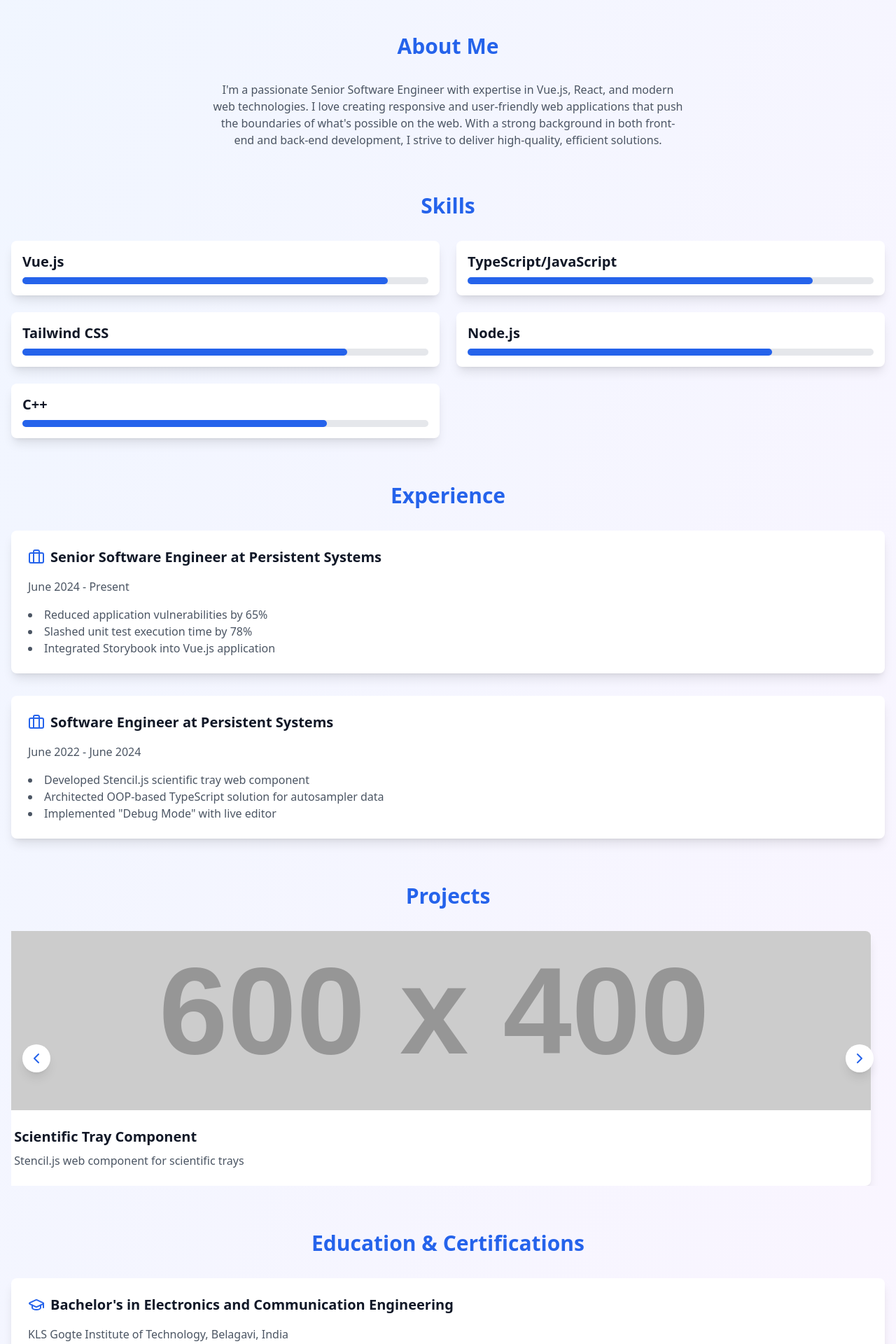
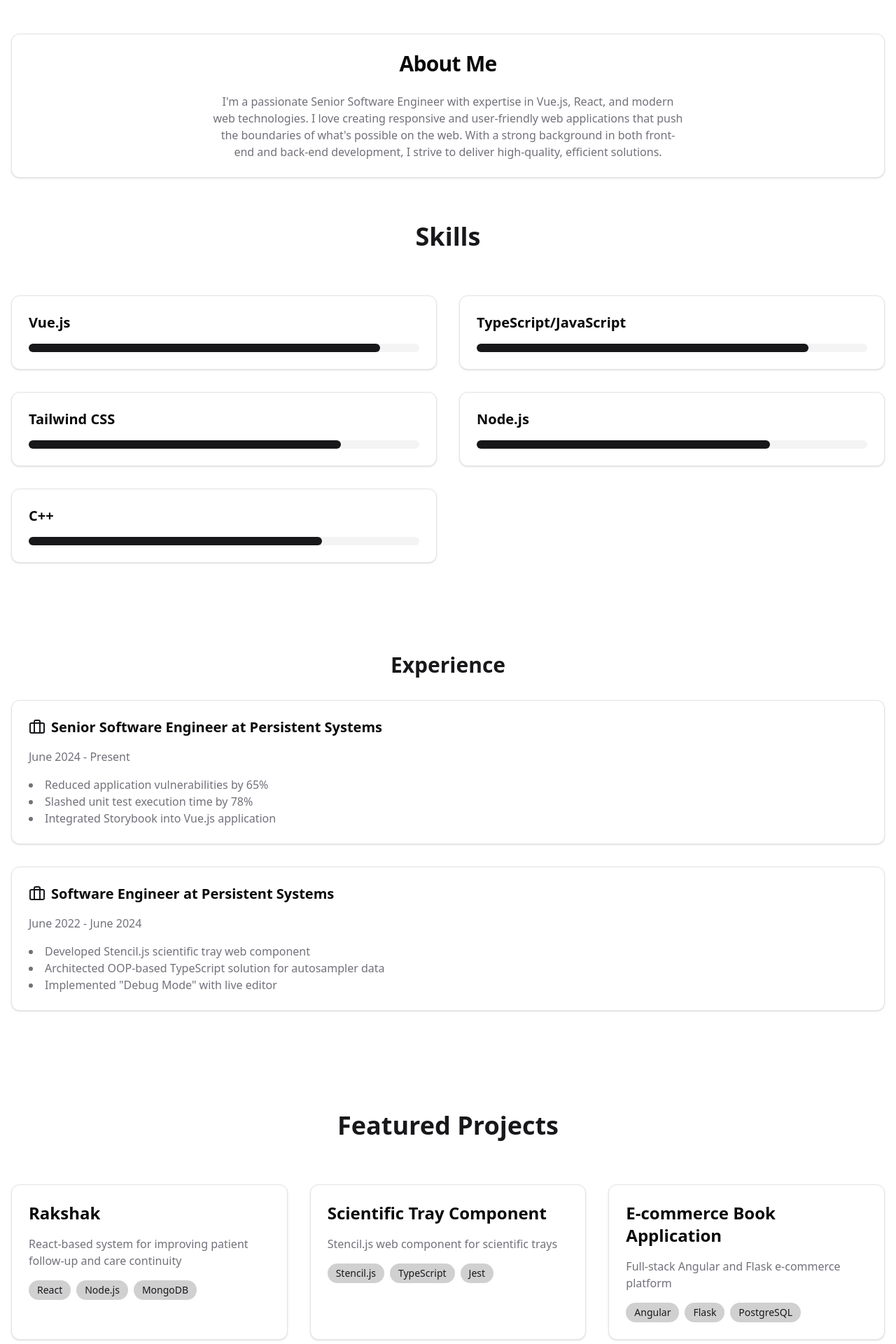
Before and after one commit to Ashit743/portfolio-vue, a Vue app in the folder vue-portfolio/: page / in a window 1280 px wide. Shown: the part 880-2800 px from the top of the page at 70% size. Built offline with nearby package versions, Linux system fonts and the light colour scheme.

Commit message:
shadcn dark and light mode

```diff
--- a/vue-portfolio/src/View/Home.vue
+++ b/vue-portfolio/src/View/Home.vue
@@ -1,31 +1,51 @@
 <script setup>
 import { ref, onMounted, onUnmounted, computed } from 'vue'
-import { SunIcon, MoonIcon, ChevronLeftIcon, ChevronRightIcon, BriefcaseIcon, GraduationCapIcon, AwardIcon, ArrowUpIcon } from 'lucide-vue-next'
-import { useIntervalFn } from '@vueuse/core'
-import { gsap } from 'gsap'
-import { ScrollTrigger } from 'gsap/ScrollTrigger'
-import { TextPlugin } from 'gsap/TextPlugin'
-import ashitAvatar from '@/components/ashitAvatar.vue'
-gsap.registerPlugin(ScrollTrigger, TextPlugin)
+import {
+  SunIcon,
+  MoonIcon,
+  BriefcaseIcon,
+  GraduationCapIcon,
+  AwardIcon,
+  ArrowUpIcon
+} from 'lucide-vue-next'
+import {
+  Card,
+  CardContent,
+  CardHeader,
+  CardTitle,
+} from "@/components/ui/card"
+import {
+  Button
+} from "@/components/ui/button"
 
 const isDarkMode = ref(false)
-const currentProjectIndex = ref(0)
 const isLoading = ref(true)
 const showScrollTop = ref(false)
 
 const skills = [
-  { name: 'Vue.js', level: 90 },
-  { name: 'TypeScript/JavaScript', level: 85 },
-  { name: 'Tailwind CSS', level: 80 },
-  { name: 'Node.js', level: 75 },
-  { name: 'C++', level: 75 },
+  { name: 'Vue.js', level: 90, color: 'hsl(var(--primary))' },
+  { name: 'TypeScript/JavaScript', level: 85, color: 'hsl(var(--primary))' },
+  { name: 'Tailwind CSS', level: 80, color: 'hsl(var(--primary))' },
+  { name: 'Node.js', level: 75, color: 'hsl(var(--primary))' },
+  { name: 'C++', level: 75, color: 'hsl(var(--primary))' },
 ]
 
 const projects = [
-  { name: 'Rakshak', description: 'React-based system for improving patient follow-up and care continuity', image: 'https://via.placeholder.com/600x400.png?text=Rakshak' },
-  { name: 'Scientific Tray Component', description: 'Stencil.js web component for scientific trays', image: 'https://via.placeholder.com/600x400.png?text=Scientific+Tray' },
-  { name: 'E-commerce Book Application', description: 'Full-stack Angular and Flask e-commerce platform', image: 'https://via.placeholder.com/600x400.png?text=E-commerce+App' },
-  { name: 'GMT-based Date Handling System', description: 'Pinia-powered date handling system for Vue.js', image: 'https://via.placeholder.com/600x400.png?text=Date+Handling+System' },
+  {
+    name: 'Rakshak',
+    description: 'React-based system for improving patient follow-up and care continuity',
+    tech: ['React', 'Node.js', 'MongoDB'],
+  },
+  {
+    name: 'Scientific Tray Component',
+    description: 'Stencil.js web component for scientific trays',
+    tech: ['Stencil.js', 'TypeScript', 'Jest'],
+  },
+  {
+    name: 'E-commerce Book Application',
+    description: 'Full-stack Angular and Flask e-commerce platform',
+    tech: ['Angular', 'Flask', 'PostgreSQL'],
+  },
 ]
 
 const experiences = [
@@ -56,40 +76,6 @@ const toggleDarkMode = () => {
   document.documentElement.classList.toggle('dark')
 }
 
-const nextProject = () => {
-  gsap.to('.project-slide', {
-    x: '-100%',
-    opacity: 0,
-    duration: 0.5,
-    onComplete: () => {
-      currentProjectIndex.value = (currentProjectIndex.value + 1) % projects.length
-      gsap.fromTo('.project-slide',
-        { x: '100%', opacity: 0 },
-        { x: '0%', opacity: 1, duration: 0.5 }
-      )
-    }
-  })
-}
-
-const prevProject = () => {
-  gsap.to('.project-slide', {
-    x: '100%',
-    opacity: 0,
-    duration: 0.5,
-    onComplete: () => {
-      currentProjectIndex.value = (currentProjectIndex.value - 1 + projects.length) % projects.length
-      gsap.fromTo('.project-slide',
-        { x: '-100%', opacity: 0 },
-        { x: '0%', opacity: 1, duration: 0.5 }
-      )
-    }
-  })
-}
-
-const { pause, resume } = useIntervalFn(() => {
-  nextProject()
-}, 5000)
-
 const scrollToTop = () => {
   window.scrollTo({ top: 0, behavior: 'smooth' })
 }
@@ -98,283 +84,243 @@ const handleScroll = () => {
   showScrollTop.value = window.scrollY > 500
 }
 
+const typewriterText = computed(() => [
+  "I build web applications.",
+  "I solve complex problems.",
+  "I create user-friendly interfaces.",
+  "I optimize performance.",
+  "I love coding."
+])
+
 onMounted(() => {
-  resume()
-  animateHero()
-  animateSkills()
-  animateSections()
   window.addEventListener('scroll', handleScroll)
 
-  // Simulate loading
   setTimeout(() => {
     isLoading.value = false
     document.body.style.overflow = 'visible'
   }, 2000)
 
   // Typewriter effect
-    let i = 0;
-  const txt = typewriterText.value;
-  let charIndex = 0;
-  let currentText = 0;
+  let currentText = 0
+  let charIndex = 0
   const typeWriter = () => {
+    const txt = typewriterText.value
     if (charIndex < txt[currentText].length) {
-      document.querySelector(".typewriter").innerHTML += txt[currentText].charAt(charIndex);
-      charIndex++;
-      setTimeout(typeWriter, 100);
+      const typewriterEl = document.querySelector(".typewriter")
+      if (typewriterEl) {
+        typewriterEl.innerHTML += txt[currentText].charAt(charIndex)
+        charIndex++
+        setTimeout(typeWriter, 100)
+      }
     } else {
       setTimeout(() => {
-        document.querySelector(".typewriter").innerHTML = "";
-        currentText = (currentText + 1) % txt.length;
-        charIndex = 0;
-        typeWriter();
-      }, 2000);
+        const typewriterEl = document.querySelector(".typewriter")
+        if (typewriterEl) {
+          typewriterEl.innerHTML = ""
+          currentText = (currentText + 1) % txt.length
+          charIndex = 0
+          typeWriter()
+        }
+      }, 2000)
     }
   }
-  typeWriter();
+  typeWriter()
 })
 
 onUnmounted(() => {
-  pause()
   window.removeEventListener('scroll', handleScroll)
-})
-
-const animateHero = () => {
-  const tl = gsap.timeline()
-  tl.from('.hero-title', { opacity: 0, y: 50, duration: 1, ease: 'power3.out' })
-    .from('.hero-subtitle', { opacity: 0, y: 20, duration: 1, ease: 'power3.out' }, '-=0.5')
-}
-
-const animateSkills = () => {
-  gsap.from('.skill-bar', {
-    width: 0,
-    duration: 1.5,
-    ease: 'power2.out',
-    stagger: 0.2,
-    scrollTrigger: {
-      trigger: '.skills-section',
-      start: 'top 80%',
-    },
-  })
-}
-
-const animateSections = () => {
-  gsap.utils.toArray('.animate-section').forEach((section, i) => {
-    gsap.from(section, {
-      opacity: 0,
-      y: 50,
-      duration: 1,
-      ease: 'power3.out',
-      scrollTrigger: {
-        trigger: section,
-        start: 'top 80%',
-      },
-    })
-  })
-}
-
-const typewriterText = computed(() => {
-  return [
-    "I build web applications.",
-    "I solve complex problems.",
-    "I create user-friendly interfaces.",
-    "I optimize performance.",
-    "I love coding."
-  ]
 })
 </script>
 
 <template>
-  <div :class="{ 'dark': isDarkMode }" class="min-h-screen bg-gradient-to-br from-blue-50 to-purple-50 dark:from-gray-900 dark:to-blue-900 text-gray-900 dark:text-white transition-colors duration-300">
+  <div :class="{ 'dark': isDarkMode }" class="min-h-screen bg-background text-foreground">
     <!-- Loading Screen -->
-    <div v-if="isLoading" class="fixed inset-0 z-50 flex items-center justify-center bg-white dark:bg-gray-900">
-      <div class="text-4xl font-bold text-blue-600 dark:text-blue-400">
-        <span class="animate-pulse">Loading...</span>
-        <span class="animate-bounce">.</span>
-        <span class="animate-bounce delay-100">.</span>
-        <span class="animate-bounce delay-200">.</span>
+    <div v-if="isLoading" class="fixed inset-0 z-50 flex items-center justify-center bg-background">
+      <div class="relative">
+        <div class="w-16 h-16 border-4 border-primary border-t-transparent rounded-full animate-spin"></div>
+        <div class="absolute inset-0 flex items-center justify-center">
+          <span class="text-primary text-xl">A</span>
+        </div>
       </div>
     </div>
 
     <!-- Navigation Bar -->
-    <nav class="bg-white bg-opacity-80 dark:bg-gray-800 dark:bg-opacity-80 backdrop-filter backdrop-blur-lg p-4 fixed w-full z-10">
+    <nav class="bg-background/80 backdrop-blur-xl p-4 fixed w-full z-10 border-b border-border">
       <div class="container mx-auto flex justify-between items-center">
-        <a href="#" class="text-2xl font-bold text-blue-600 dark:text-blue-400"><ashitAvatar/></a>
+        <a href="#" class="text-2xl font-bold text-primary">AD</a>
         <div class="space-x-4">
-          <a href="#about" class="hover:text-blue-600 dark:hover:text-blue-400 transition-colors duration-300">About</a>
-          <a href="#skills" class="hover:text-blue-600 dark:hover:text-blue-400 transition-colors duration-300">Skills</a>
-          <a href="#experience" class="hover:text-blue-600 dark:hover:text-blue-400 transition-colors duration-300">Experience</a>
-          <a href="#projects" class="hover:text-blue-600 dark:hover:text-blue-400 transition-colors duration-300">Projects</a>
+          <Button variant="ghost" asChild>
+            <a href="#about">About</a>
+          </Button>
+          <Button variant="ghost" asChild>
+            <a href="#skills">Skills</a>
+          </Button>
+          <Button variant="ghost" asChild>
+            <a href="#experience">Experience</a>
+          </Button>
+          <Button variant="ghost" asChild>
+            <a href="#projects">Projects</a>
+          </Button>
         </div>
       </div>
     </nav>
 
-    <button
+    <Button
       @click="toggleDarkMode"
-      class="fixed top-20 right-4 p-2 rounded-full bg-white dark:bg-gray-800 text-blue-600 dark:text-blue-400 shadow-lg z-10 transition-colors duration-300"
+      variant="outline"
+      class="fixed top-20 right-4 p-2 z-10"
     >
       <SunIcon v-if="isDarkMode" class="w-6 h-6" />
       <MoonIcon v-else class="w-6 h-6" />
-    </button>
+    </Button>
 
     <main class="pt-16">
       <!-- Hero Section -->
-      <section class="relative h-screen flex items-center justify-center overflow-hidden">
-        <div class="text-center">
-          <h1 class="hero-title text-6xl font-bold mb-4 text-blue-600 dark:text-blue-400">Ashit Darurmath</h1>
-          <p class="hero-subtitle text-2xl text-gray-600 dark:text-gray-300">Senior Software Engineer</p>
-          <div class="mt-4 h-8">
-            <span class="typewriter text-xl text-gray-600 dark:text-gray-300"></span>
+      <section class="relative min-h-screen flex items-center justify-center overflow-hidden">
+        <div class="hero-bg-shapes absolute inset-0 z-0">
+          <div class="absolute top-1/4 left-1/4 w-64 h-64 bg-primary/10 rounded-full filter blur-3xl animate-pulse"></div>
+          <div class="absolute bottom-1/4 right-1/4 w-64 h-64 bg-primary/10 rounded-full filter blur-3xl animate-pulse delay-1000"></div>
         </div>
+
+        <div class="text-center px-4">
+          <h1 class="hero-title text-7xl font-bold mb-4 text-primary">
+            Ashit Darurmath
+          </h1>
+          <p class="hero-subtitle text-3xl text-muted-foreground">Senior Software Engineer</p>
+          <div class="mt-8 h-8">
+            <span class="typewriter text-xl text-muted-foreground"></span>
           </div>
-        <div class="absolute inset-0 z-0">
-          <div class="absolute inset-0 bg-gradient-to-r from-blue-500 to-purple-500 opacity-20 dark:opacity-40"></div>
         </div>
       </section>
 
       <div class="container mx-auto px-4 py-16">
-        <section id="about" class="mb-16 animate-section">
-          <h2 class="text-3xl font-bold mb-8 text-center text-blue-600 dark:text-blue-400">About Me</h2>
-          <p class="text-gray-600 dark:text-gray-300 text-center max-w-2xl mx-auto">
+        <!-- About Section -->
+        <section id="about" class="mb-16">
+          <Card>
+            <CardHeader>
+              <CardTitle class="text-3xl font-bold text-center">About Me</CardTitle>
+            </CardHeader>
+            <CardContent>
+              <p class="text-muted-foreground text-center max-w-2xl mx-auto">
                 I'm a passionate Senior Software Engineer with expertise in Vue.js, React, and modern web technologies.
                 I love creating responsive and user-friendly web applications that push the boundaries of what's possible on the web.
                 With a strong background in both front-end and back-end development, I strive to deliver high-quality, efficient solutions.
               </p>
+            </CardContent>
+          </Card>
         </section>
 
-        <section id="skills" class="mb-16 skills-section animate-section">
-          <h2 class="text-3xl font-bold mb-8 text-center text-blue-600 dark:text-blue-400">Skills</h2>
-          <div class="grid grid-cols-1 sm:grid-cols-2 gap-6">
-            <div v-for="skill in skills" :key="skill.name" class="bg-white dark:bg-gray-800 rounded-lg p-4 shadow-lg">
-              <h3 class="text-xl font-semibold mb-2">{{ skill.name }}</h3>
-              <div class="w-full bg-gray-200 dark:bg-gray-700 rounded-full h-2.5">
-                <div class="skill-bar bg-blue-600 dark:bg-blue-400 h-2.5 rounded-full" :style="{ width: `${skill.level}%` }"></div>
+        <!-- Skills Section -->
+        <section id="skills" class="mb-32">
+          <h2 class="text-4xl font-bold mb-16 text-center text-primary">Skills</h2>
+          <div class="grid grid-cols-1 sm:grid-cols-2 gap-8">
+            <Card v-for="skill in skills" :key="skill.name" class="group perspective">
+              <CardContent class="p-6">
+                <h3 class="text-xl font-semibold mb-4">{{ skill.name }}</h3>
+                <div class="w-full bg-muted rounded-full h-3">
+                  <div class="h-3 rounded-full transition-all duration-300 bg-primary"
+                       :style="{ width: `${skill.level}%` }"></div>
                 </div>
-            </div>
+              </CardContent>
+            </Card>
           </div>
         </section>
 
-        <section id="experience" class="mb-16 animate-section">
-          <h2 class="text-3xl font-bold mb-8 text-center text-blue-600 dark:text-blue-400">Experience</h2>
+        <!-- Experience Section -->
+        <section id="experience" class="mb-16">
+          <h2 class="text-3xl font-bold mb-8 text-center text-primary">Experience</h2>
           <div class="space-y-8">
-            <div v-for="(exp, index) in experiences" :key="index" class="bg-white dark:bg-gray-800 rounded-lg p-6 shadow-lg">
+            <Card v-for="(exp, index) in experiences" :key="index">
+              <CardContent class="p-6">
                 <div class="flex items-center mb-4">
-                <BriefcaseIcon class="w-6 h-6 mr-2 text-blue-600 dark:text-blue-400" />
+                  <BriefcaseIcon class="w-6 h-6 mr-2 text-primary" />
                   <h3 class="text-xl font-semibold">{{ exp.role }} at {{ exp.company }}</h3>
                 </div>
-              <p class="text-gray-600 dark:text-gray-300 mb-4">{{ exp.duration }}</p>
-              <ul class="list-disc list-inside text-gray-600 dark:text-gray-300">
+                <p class="text-muted-foreground mb-4">{{ exp.duration }}</p>
+                <ul class="list-disc list-inside text-muted-foreground">
                   <li v-for="highlight in exp.highlights" :key="highlight">{{ highlight }}</li>
                 </ul>
-            </div>
+              </CardContent>
+            </Card>
           </div>
         </section>
 
-        <section id="projects" class="animate-section">
-          <h2 class="text-3xl font-bold mb-8 text-center text-blue-600 dark:text-blue-400">Projects</h2>
-          <div class="relative overflow-hidden">
-            <div class="project-slide">
-              <div class="bg-white dark:bg-gray-800 rounded-lg overflow-hidden shadow-lg">
-                <img
-                  :src="projects[currentProjectIndex].image"
-                  :alt="projects[currentProjectIndex].name"
-                  class="w-full h-64 object-cover"
-                />
-                <div class="p-6">
-                  <h3 class="text-xl font-semibold mb-2">{{ projects[currentProjectIndex].name }}</h3>
-                  <p class="text-gray-600 dark:text-gray-300">{{ projects[currentProjectIndex].description }}</p>
+        <!-- Projects Section -->
+        <section id="projects" class="py-20">
+          <h2 class="text-4xl font-bold text-center mb-16 text-primary">Featured Projects</h2>
+          <div class="grid grid-cols-1 md:grid-cols-3 gap-8">
+            <Card v-for="project in projects"
+                  :key="project.name"
+                  class="transform hover:scale-105 transition-all duration-300">
+              <CardContent class="p-6">
+                <h3 class="text-2xl font-bold mb-4">{{ project.name }}</h3>
+                <p class="text-muted-foreground mb-4">{{ project.description }}</p>
+                <div class="flex flex-wrap gap-2">
+                  <span v-for="tech in project.tech"
+                        :key="tech"
+                        class="px-3 py-1 rounded-full text-sm bg-primary/20 text-primary">
+                    {{ tech }}
+                  </span>
                 </div>
-              </div>
-            </div>
-            <button @click="prevProject" class="absolute top-1/2 left-4 transform -translate-y-1/2 bg-white dark:bg-gray-800 rounded-full p-2 shadow-lg">
-              <ChevronLeftIcon class="w-6 h-6 text-blue-600 dark:text-blue-400" />
-            </button>
-            <button @click="nextProject" class="absolute top-1/2 right-4 transform -translate-y-1/2 bg-white dark:bg-gray-800 rounded-full p-2 shadow-lg">
-              <ChevronRightIcon class="w-6 h-6 text-blue-600 dark:text-blue-400" />
-            </button>
+              </CardContent>
+            </Card>
           </div>
         </section>
 
-        <section class="mt-16 animate-section">
-          <h2 class="text-3xl font-bold mb-8 text-center text-blue-600 dark:text-blue-400">Education & Certifications</h2>
-          <div class="bg-white dark:bg-gray-800 rounded-lg p-6 shadow-lg">
+        <!-- Education Section -->
+        <section class="mt-16">
+          <Card>
+            <CardHeader>
+              <CardTitle class="text-3xl font-bold text-center">Education & Certifications</CardTitle>
+            </CardHeader>
+            <CardContent>
               <div class="flex items-center mb-4">
-              <GraduationCapIcon class="w-6 h-6 mr-2 text-blue-600 dark:text-blue-400" />
+                <GraduationCapIcon class="w-6 h-6 mr-2 text-primary" />
                 <h3 class="text-xl font-semibold">Bachelor's in Electronics and Communication Engineering</h3>
               </div>
-            <p class="text-gray-600 dark:text-gray-300 mb-2">KLS Gogte Institute of Technology, Belagavi, India</p>
-            <p class="text-gray-600 dark:text-gray-300">CGPA - 8.76</p>
-          </div>
+              <p class="text-muted-foreground mb-2">KLS Gogte Institute of Technology, Belagavi, India</p>
+              <p class="text-muted-foreground">CGPA - 8.76</p>
+
               <div class="mt-6 space-y-4">
                 <div class="flex items-center">
-              <AwardIcon class="w-6 h-6 mr-2 text-blue-600 dark:text-blue-400" />
-              <p class="text-gray-600 dark:text-gray-300">Microsoft Certified: Azure Fundamentals</p>
+                  <AwardIcon class="w-6 h-6 mr-2 text-primary" />
+                  <p class="text-muted-foreground">Microsoft Certified: Azure Fundamentals</p>
                 </div>
                 <div class="flex items-center">
-              <AwardIcon class="w-6 h-6 mr-2 text-blue-600 dark:text-blue-400" />
-              <p class="text-gray-600 dark:text-gray-300">Stanford: Code in Place</p>
+                  <AwardIcon class="w-6 h-6 mr-2 text-primary" />
+                  <p class="text-muted-foreground">Stanford: Code in Place</p>
                 </div>
               </div>
+            </CardContent>
+          </Card>
         </section>
       </div>
     </main>
 
     <!-- Footer -->
-    <footer class="bg-white bg-opacity-80 dark:bg-gray-800 dark:bg-opacity-80 backdrop-filter backdrop-blur-lg p-4 mt-16">
+    <footer class="bg-background/80 backdrop-blur-xl p-8 mt-16 border-t border-border">
       <div class="container mx-auto text-center">
-        <p class="text-gray-600 dark:text-gray-300">&copy; 2024 Ashit Darurmath. All rights reserved. <span class="text-red-500">&hearts;</span></p>
+        <p class="text-muted-foreground">&copy; 2024 Ashit Darurmath. All rights reserved.
+          <span class="inline-block animate-pulse text-destructive">&hearts;</span>
+        </p>
       </div>
     </footer>
 
     <!-- Scroll to Top Button -->
-    <button
+    <Button
       @click="scrollToTop"
-      class="fixed bottom-4 right-4 p-2 rounded-full bg-blue-600 text-white shadow-lg transition-opacity duration-300"
+      variant="default"
+      class="fixed bottom-4 right-4 p-2 transition-opacity duration-300"
       :class="{ 'opacity-0': !showScrollTop, 'opacity-100': showScrollTop }"
     >
       <ArrowUpIcon class="w-6 h-6" />
-    </button>
+    </Button>
   </div>
 </template>
 
 <style>
-@import 'tailwindcss/base';
-@import 'tailwindcss/components';
-@import 'tailwindcss/utilities';
-
-:root {
-  --foreground-rgb: 0, 0, 0;
-  --background-start-rgb: 214, 219, 220;
-  --background-end-rgb: 255, 255, 255;
-}
-
-.dark {
-  --foreground-rgb: 255, 255, 255;
-  --background-start-rgb: 0, 0, 0;
-  --background-end-rgb: 0, 0, 0;
-}
-
-body {
-  color: rgb(var(--foreground-rgb));
-  background: linear-gradient(
-      to bottom,
-      transparent,
-      rgb(var(--background-end-rgb))
-    )
-    rgb(var(--background-start-rgb));
-  overflow: hidden;
-}
-
-.project-slide {
-  transition: transform 0.5s ease-in-out;
-}
-
-@keyframes float {
-  0%, 100% { transform: translateY(0); }
-  50% { transform: translateY(-10px); }
-}
-
-.animate-float {
-  animation: float 3s ease-in-out infinite;
+.perspective {
+  perspective: 1000px;
 }
 
 .typewriter::after {
```
Lines whose indentation alone changed are shown as unchanged.
